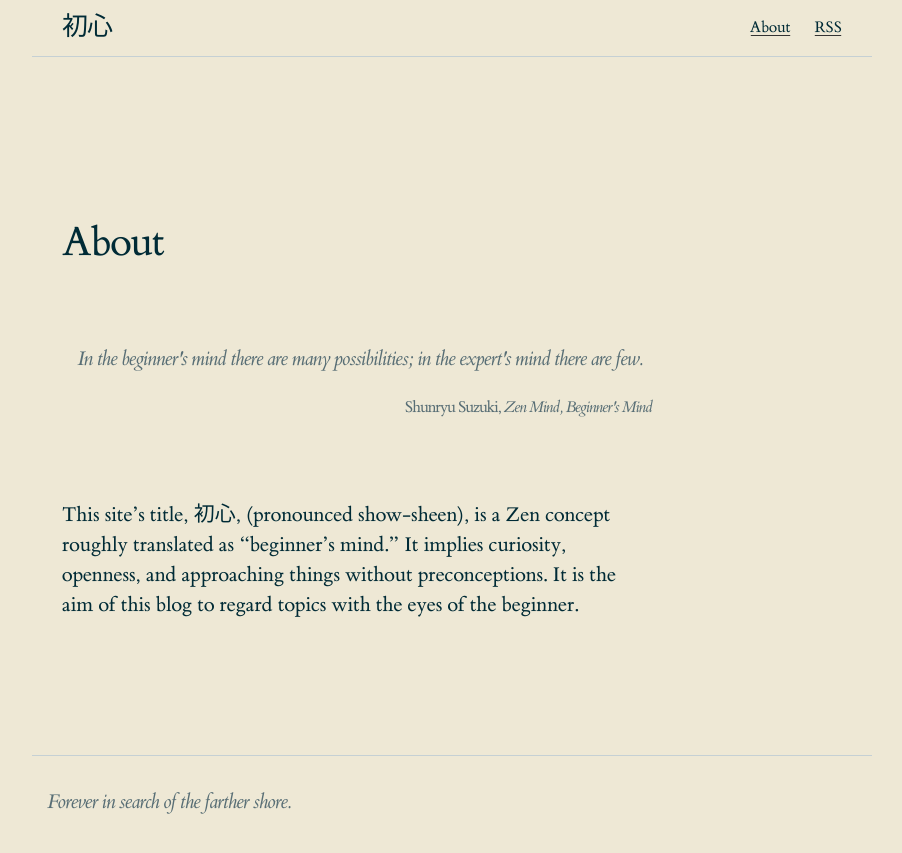
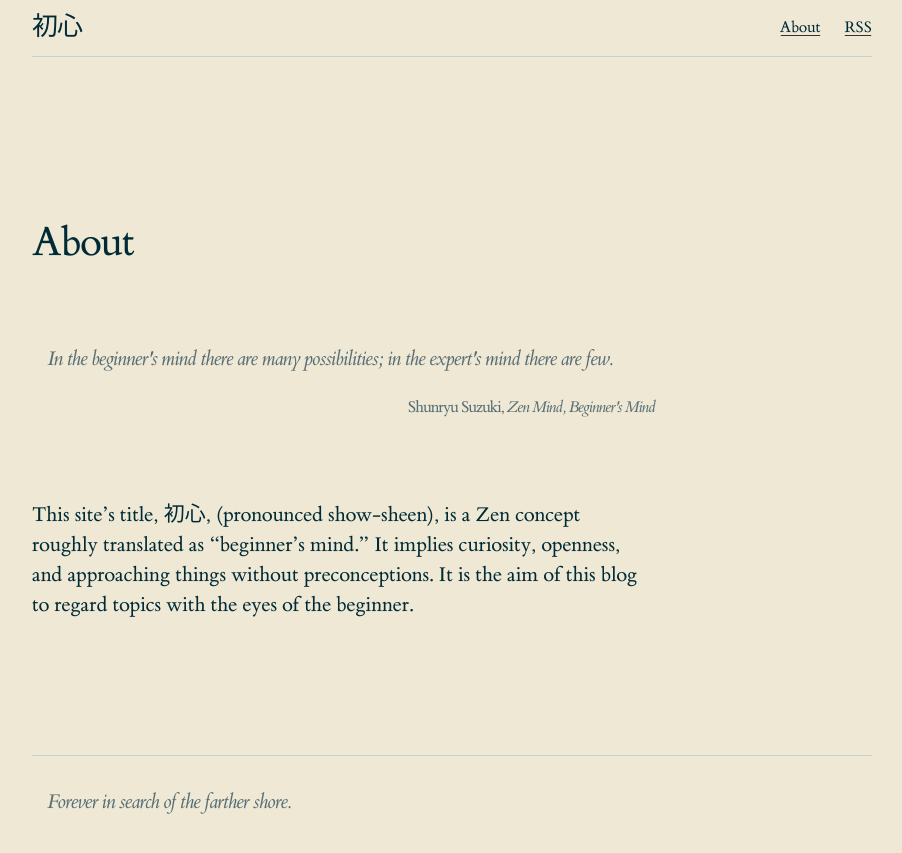
Before and after one commit to dempe/dempe.github.io, a Jekyll site: the page built from about.md, in a window 1280 px wide. Shown: the top 853 px of the page, without its empty margins (128-1030 px from the left). Built offline with Jekyll 4.4.1, drawn with Linux system fonts in a browser that asks for light colours.

Commit message:
Cleanup layouts and includes

```diff
--- a/_includes/header.html
+++ b/_includes/header.html
@@ -1,18 +1,6 @@
-<header class="site-header" role="banner">
-
-    <div class="wrapper">
-
+<header class="site-header">
     <a class="site-title" href="{{ site.baseurl }}/">{{ site.title | escape }}</a>
-
     <nav class="site-nav">
-            <a href="#" class="menu-icon">
-                <svg viewBox="0 0 18 15">
-                    <path fill="#424242" d="M18,1.484c0,0.82-0.665,1.484-1.484,1.484H1.484C0.665,2.969,0,2.304,0,1.484l0,0C0,0.665,0.665,0,1.484,0 h15.031C17.335,0,18,0.665,18,1.484L18,1.484z"/>
-                    <path fill="#424242" d="M18,7.516C18,8.335,17.335,9,16.516,9H1.484C0.665,9,0,8.335,0,7.516l0,0c0-0.82,0.665-1.484,1.484-1.484 h15.031C17.335,6.031,18,6.696,18,7.516L18,7.516z"/>
-                    <path fill="#424242" d="M18,13.516C18,14.335,17.335,15,16.516,15H1.484C0.665,15,0,14.335,0,13.516l0,0 c0-0.82,0.665-1.484,1.484-1.484h15.031C17.335,12.031,18,12.696,18,13.516L18,13.516z"/>
-                </svg>
-            </a>
-
         <div class="trigger">
             {% for my_page in site.pages %}
             {% if my_page.title %}
@@ -22,5 +10,4 @@
             <a href="{{ "/feed.xml" | prepend: site.baseurl }}">RSS</a>
         </div>
     </nav>
-
 </header>
--- a/_layouts/default.html
+++ b/_layouts/default.html
@@ -1,20 +1,9 @@
 <!DOCTYPE html>
 <html lang="{{ page.lang | default: site.lang | default: "en" }}">
-
   {% include head.html %}
-
   <body>
-
     {% include header.html %}
-
-    <main class="page-content" aria-label="Content">
-      <div class="wrapper">
-        {{ content }}
-      </div>
-    </main>
-
+    <div class="page-content">{{ content }}</div>
     {% include footer.html %}
-
   </body>
-
 </html>
--- a/_layouts/page.html
+++ b/_layouts/page.html
@@ -2,13 +2,6 @@
 layout: default
 ---
 <article class="post">
-
-  <header class="post-header">
-    <h1 class="post-title">{{ page.title | escape }}</h1>
-  </header>
-
-  <div class="post-content">
-    {{ content }}
-  </div>
-
+  <h1 class="post-title">{{ page.title | escape }}</h1>
+  <div class="post-content">{{ content }}</div>
 </article>
```
Also changed, not shown: _layouts/post.html (+3 -8 lines). Lines whose indentation alone changed are shown as unchanged.
